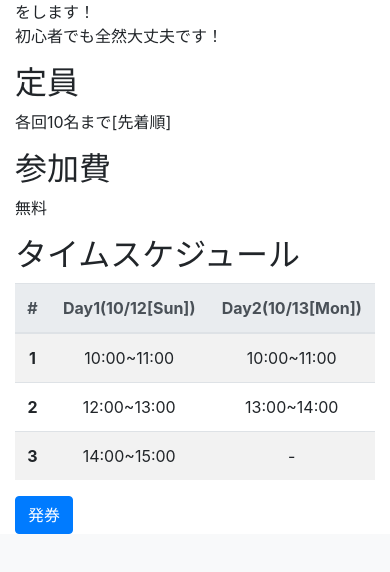
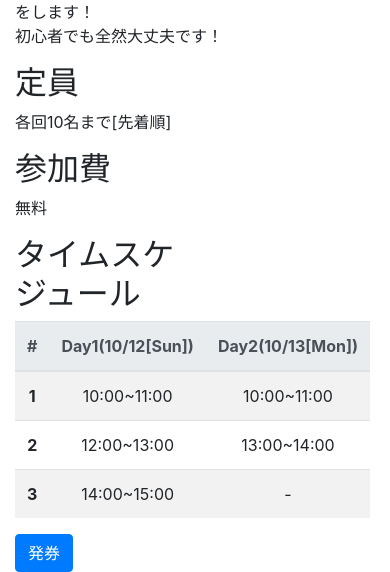
Before and after one commit to csenet/MicomFes2019, a PHP site: page /Workshop in a window 390 px wide. Shown: the part 461-1033 px from the top of the page. Before the commit the page ends 995 px from the top, so only its background shows below. Run offline with PHP 8.4, Linux system fonts and the light colour scheme; some libraries are stand-ins or nearby versions.

Commit message:
レイアウト修正

```diff
--- a/Workshop/index.php
+++ b/Workshop/index.php
@@ -21,7 +21,7 @@ include("../include/header.php");
         </div>
     </div>
     <div class="row">
-        <div class="col-12">
+        <div class="col-6 col-sm-12">
             <h2>タイムスケジュール</h2>
             <table class="table table-striped" style="text-align: center;">
                 <thead class="thead-light">
```
